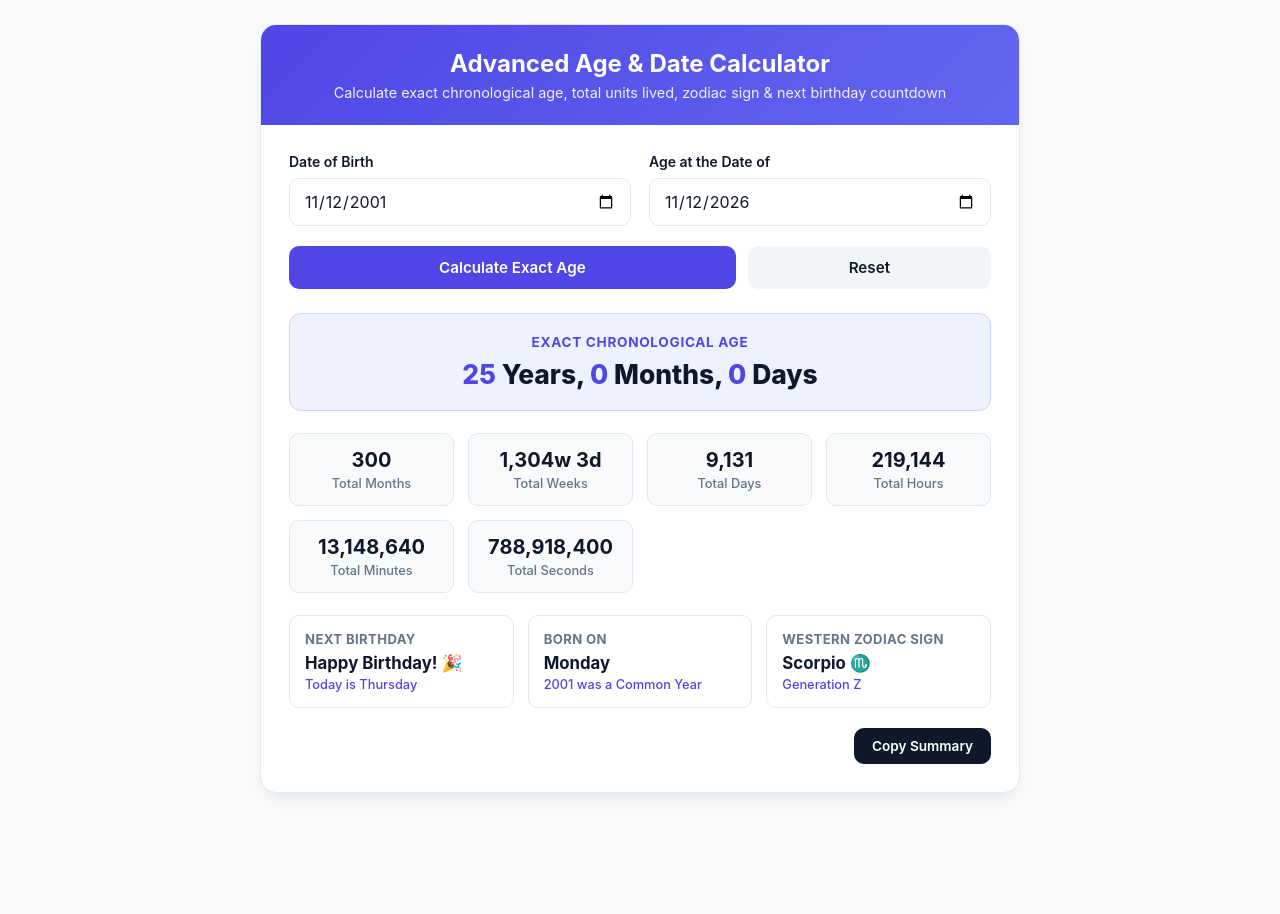
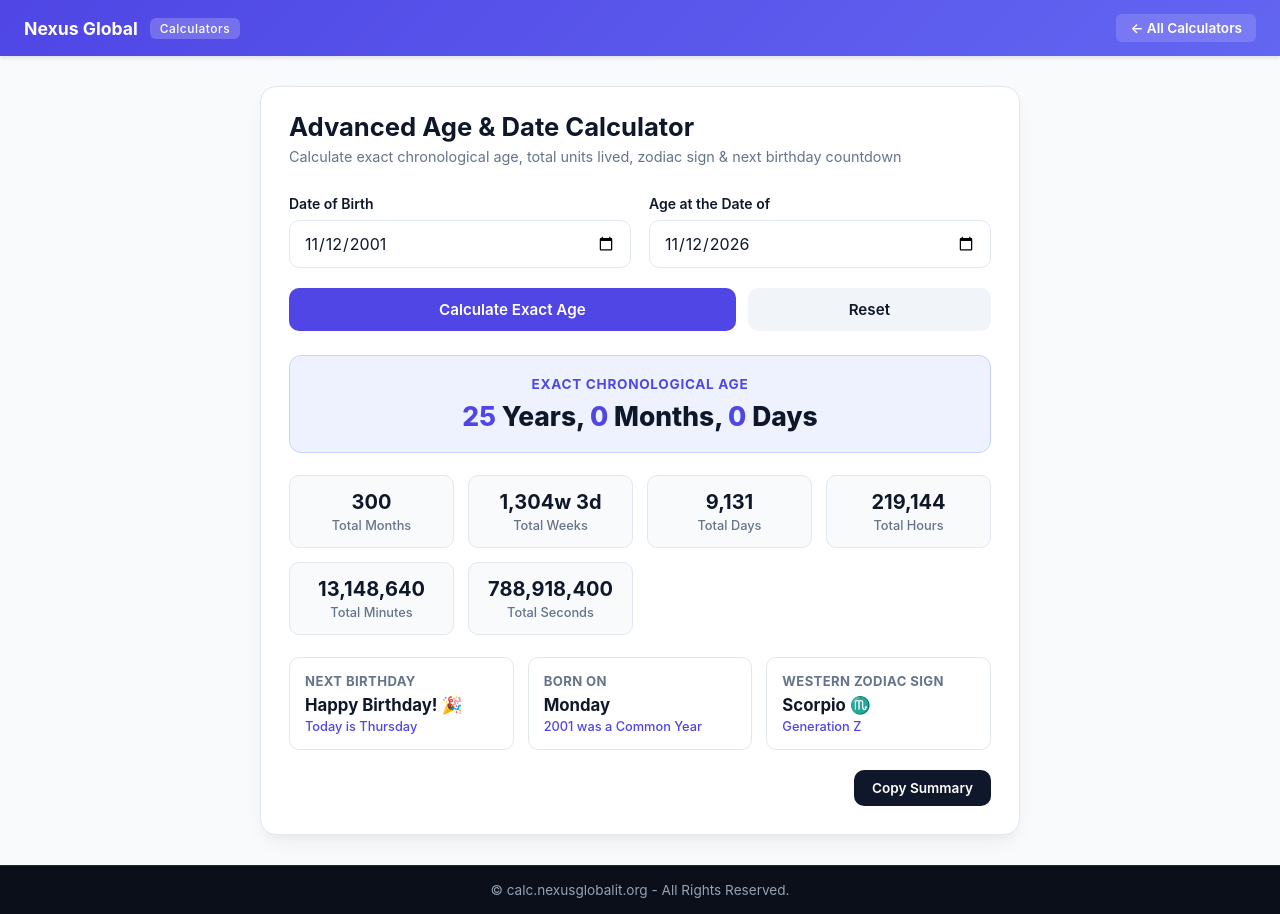
Before and after one commit to nexusglobal14/calc, a plain HTML site: page age-calculator/index.html in a window 1280 px wide. Before the commit the page ends 817 px from the top, so only its background shows below. Drawn offline with Linux system fonts and the light colour scheme.

Commit message:
Add files via upload

```diff
--- a/age-calculator/index.html
+++ b/age-calculator/index.html
@@ -3,7 +3,7 @@
 <head>
 <meta charset="UTF-8">
 <meta name="viewport" content="width=device-width, initial-scale=1.0">
-<title>Advanced Age & Date Difference Calculator</title>
+<title>Advanced Age & Date Calculator - Nexus Global</title>
 <style>
   :root {
     --primary: #4f46e5;
@@ -25,10 +25,58 @@
     background-color: var(--bg);
     color: var(--text);
     display: flex;
+    flex-direction: column;
+    min-height: 100vh;
+    margin: 0;
+  }
+  /* Top Navbar matching Nexus Global style */
+  .navbar {
+    background: linear-gradient(135deg, #4f46e5, #6366f1);
+    color: #fff;
+    padding: 14px 24px;
+    display: flex;
+    justify-content: space-between;
+    align-items: center;
+    box-shadow: 0 2px 4px rgba(0,0,0,0.1);
+  }
+  .nav-brand {
+    display: flex;
+    align-items: center;
+    gap: 12px;
+    font-weight: 700;
+    font-size: 1.1rem;
+    text-decoration: none;
+    color: #fff;
+  }
+  .nav-badge {
+    background: rgba(255, 255, 255, 0.2);
+    padding: 3px 10px;
+    border-radius: 6px;
+    font-size: 0.75rem;
+    font-weight: 500;
+    letter-spacing: 0.5px;
+  }
+  .nav-back {
+    background: rgba(255, 255, 255, 0.15);
+    color: #fff;
+    padding: 6px 14px;
+    border-radius: 6px;
+    text-decoration: none;
+    font-size: 0.85rem;
+    font-weight: 600;
+    transition: background 0.2s;
+  }
+  .nav-back:hover {
+    background: rgba(255, 255, 255, 0.25);
+  }
+
+  /* Main Wrapper */
+  .main-wrapper {
+    flex: 1;
+    display: flex;
     justify-content: center;
     align-items: flex-start;
-    min-height: 100vh;
-    padding: 24px 16px;
+    padding: 30px 16px;
   }
   .container {
     background: var(--card);
@@ -39,23 +87,21 @@
     border: 1px solid var(--border);
     overflow: hidden;
   }
-  .header {
-    background: linear-gradient(135deg, var(--primary), #6366f1);
-    color: #fff;
-    padding: 24px 28px;
-    text-align: center;
+  .header-section {
+    padding: 24px 28px 10px 28px;
   }
-  .header h1 {
-    font-size: 1.5rem;
+  .header-section h1 {
+    font-size: 1.6rem;
     font-weight: 700;
+    color: var(--text);
     margin-bottom: 6px;
   }
-  .header p {
+  .header-section p {
     font-size: 0.9rem;
-    opacity: 0.9;
+    color: var(--muted);
   }
   .content {
-    padding: 28px;
+    padding: 20px 28px 28px 28px;
   }
   .input-grid {
     display: grid;
@@ -233,12 +279,32 @@
   .btn-copy:hover {
     background: #334155;
   }
+
+  /* Footer matching reference image */
+  footer {
+    background: #0b0f19;
+    color: #94a3b8;
+    text-align: center;
+    padding: 16px;
+    font-size: 0.85rem;
+    border-top: 1px solid #1e293b;
+  }
 </style>
 </head>
 <body>
 
+<!-- Top Navigation Bar -->
+<div class="navbar">
+  <a href="../index.html" class="nav-brand">
+    <span>Nexus Global</span>
+    <span class="nav-badge">Calculators</span>
+  </a>
+  <a href="../index.html" class="nav-back">← All Calculators</a>
+</div>
+
+<div class="main-wrapper">
   <div class="container">
-  <div class="header">
+    <div class="header-section">
       <h1>Advanced Age &amp; Date Calculator</h1>
       <p>Calculate exact chronological age, total units lived, zodiac sign &amp; next birthday countdown</p>
     </div>
@@ -319,6 +385,12 @@
       </div>
     </div>
   </div>
+</div>
+
+<!-- Footer matching reference image -->
+<footer>
+  &copy; calc.nexusglobalit.org - All Rights Reserved.
+</footer>
 
 <script>
   const dobInput = document.getElementById('dob');
@@ -425,7 +497,6 @@
     const totalMinutes = totalHours * 60;
     const totalSeconds = totalMinutes * 60;
 
-    // Next Birthday calculation relative to target date
     let nextBdayYear = target.getFullYear();
     let nextBday = new Date(nextBdayYear, dob.getMonth(), dob.getDate());
     if (dob.getMonth() === 1 && dob.getDate() === 29 && !isLeapYear(nextBdayYear)) {
```
Lines whose indentation alone changed are shown as unchanged.
